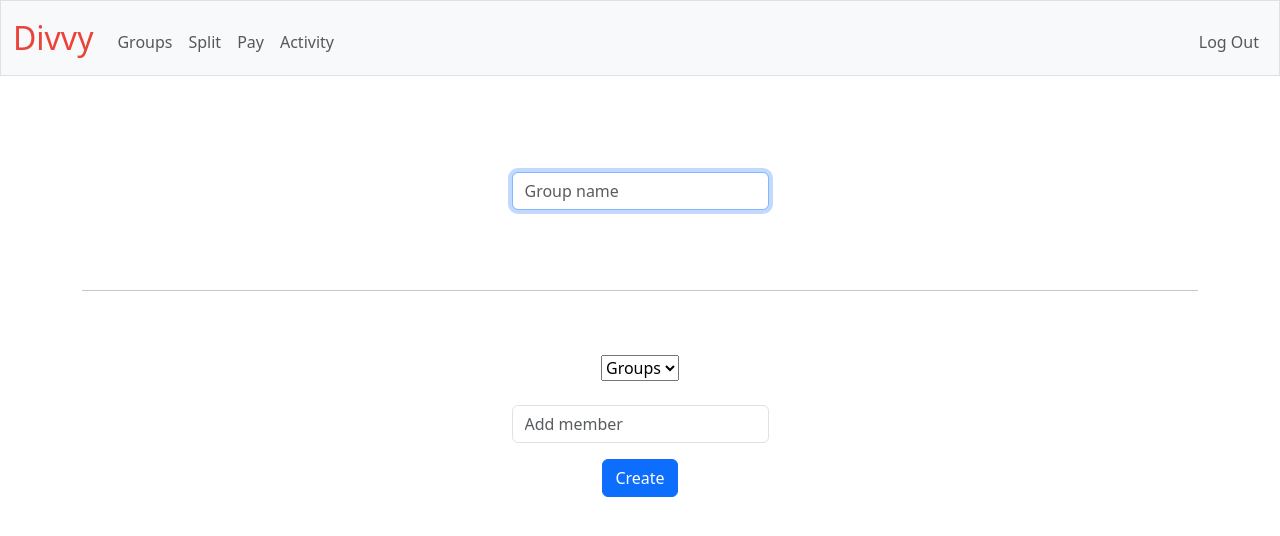
After one commit to michaelliuuu/DIVVY---cs50_project, a Flask app: page /group in a window 1280 px wide. The commit adds this page. Shown: the top 536 px of the page. Run offline with Flask 3, Linux system fonts and the light colour scheme; the visitor is signed in with stand-in values (Sample User, id 1); data that the repository does not hold is empty.

Commit message:
Update creating group and adding members to group
Able to create groups and add members to groups

```diff
--- a/app.py
+++ b/app.py
@@ -51,7 +51,9 @@ def close_db(exception):
 @app.route("/")
 @login_required
 def index():
-    return render_template("index.html")
+    # Shows group, people in group, what their expenses are within group
+
+    return apology("TODO", 403)
 
 
 @app.route("/login", methods=["GET", "POST"])
@@ -155,3 +157,103 @@ def register():
     # User reached route via GET (as by clicking a link or via redirect)
     else:
         return render_template("register.html")
+
+
+"""Add remove member too"""
+@app.route("/group", methods=["GET", "POST"])
+def group():
+    # Create group name OR pick group and add member
+    if request.method == "POST":
+        # Get input
+        create_group_name = request.form.get("group_name")
+        chosen_group = request.form.get("groups")
+
+        # Ensure group name submitted
+        if not create_group_name and not chosen_group:
+            return apology("must submit group name or select group")
+
+        # Get database
+        db = get_db()
+        cursor = db.cursor()
+
+        # Create new group
+        if create_group_name and not chosen_group:
+            cursor.execute("INSERT INTO groups (creator_id, group_name) VALUES (?, ?);", (session["user_id"], create_group_name))
+            db.commit()
+            return redirect("/group")
+
+        # Add members to group
+        elif not create_group_name and chosen_group:
+            member = request.form.get("member")
+            cursor.execute("SELECT id FROM groups WHERE group_name = ?;", (chosen_group,))
+            group = cursor.fetchone()
+
+            group_id = group["id"]
+            cursor.execute("INSERT INTO group_members (group_id, user_id, member_name) VALUES (?, ?, ?)", (group_id, session["user_id"], member))
+            db.commit()
+            return redirect("/group")
+
+    # User reached route via GET (as by clicking a link or via redirect)
+    else:
+        # Get database
+        db = get_db().cursor()
+        group_name = db.execute("SELECT group_name FROM groups WHERE creator_id = ?;", (session["user_id"],)).fetchall()
+
+         # Display group names in the select inputs
+        return render_template("group.html", groups=group_name)
+
+
+@app.route("/split", methods=["GET", "POST"])
+def split():
+    # Choose group, choose members of group, put expense
+    # User reached route via POST (as by submitting a form via POST)
+    if request.method == "POST":
+        # Get inputs
+        group_name = request.form.get("groups")
+        amount = request.form.get("amount")
+
+        # Ensure group name is submitted
+        if not group_name:
+            return apology("must select group name", 403)
+
+        # Get database
+        db = get_db().cursor()
+
+        # Get input from checkboxes
+        group = db.execute("SELECT id FROM groups WHERE group_name = ?;", (group_name,)).fetchone()
+        group_id = group["id"]
+        num_names = db.execute("SELECT member_name FROM group_members WHERE user_id = ? AND group_id = ?", (session["user_id"], group_id,)).fetchall()
+
+        # Show group member names for checkbox
+        render_template("split.html", names = num_names)
+
+        # Ensure amount is submitted
+        if not amount:
+            return apology("must submit amount", 403)
+
+        # Add expense to members by calculating split
+
+
+        # Redirect
+        return redirect("/split")
+
+    # User reached route via GET (as by clicking a link or via redirect)
+    else:
+        # Get database
+        db = get_db().cursor()
+        group_name = db.execute("SELECT group_name FROM groups WHERE creator_id = ?;", (session["user_id"],)).fetchall()
+
+        # Display group names in the select inputs
+        return render_template("split.html", groups = group_name)
+
+
+@app.route("/pay", methods=["GET", "POST"])
+def pay():
+    #
+    return apology("TODO", 403)
+
+
+@app.route("/activity", methods=["GET", "POST"])
+def activity():
+    # Shows all transactions for all groups
+    return apology("TODO", 403)
--- a/schema.sql
+++ b/schema.sql
@@ -1,7 +1,39 @@
+-- Drop tables if they exist
 DROP TABLE IF EXISTS users;
+DROP TABLE IF EXISTS groups;
+DROP TABLE IF EXISTS group_members;
+DROP TABLE IF EXISTS expenses;
 
+-- Users table
 CREATE TABLE users (
     id INTEGER PRIMARY KEY AUTOINCREMENT,
     username TEXT NOT NULL,
     hash TEXT NOT NULL
 );
+
+-- Groups table
+CREATE TABLE groups (
+    id INTEGER PRIMARY KEY AUTOINCREMENT,
+    group_name TEXT NOT NULL,
+    creator_id INTEGER NOT NULL,
+    FOREIGN KEY (creator_id) REFERENCES users(id)
+);
+
+-- Group Members table
+CREATE TABLE group_members (
+    id INTEGER PRIMARY KEY AUTOINCREMENT,
+    group_id INTEGER NOT NULL,
+    user_id INTEGER NOT NULL,
+    member_name TEXT NOT NULL,
+    FOREIGN KEY (group_id) REFERENCES groups(id),
+    FOREIGN KEY (user_id) REFERENCES users(id)
+);
+
+-- Expenses table
+CREATE TABLE expenses (
+    id INTEGER PRIMARY KEY AUTOINCREMENT,
+    group_id INTEGER NOT NULL,
+    description TEXT NOT NULL,
+    amount INTEGER NOT NULL,
+    FOREIGN KEY (group_id) REFERENCES groups(id)
+);
--- /dev/null
+++ b/static/styles.css
@@ -0,0 +1,39 @@
+/* Size for brand */
+nav .navbar-brand
+{
+    font-size: xx-large;
+}
+
+/* Colors for brand */
+nav .navbar-brand .blue
+{
+    color: #537fbe;
+}
+nav .navbar-brand .red
+{
+    color: #ea433b;
+}
+nav .navbar-brand .yellow
+{
+    color: #f5b82e;
+}
+nav .navbar-brand .green
+{
+    color: #2e944b;
+}
+
+table {
+    background-color: transparent;
+    margin-bottom: 1rem;
+    width: 100%;
+}
+
+table th,
+table td {
+    padding: 0.75rem;
+    vertical-align: middle;
+}
+
+tbody tr:nth-of-type(odd) {
+    background-color: rgb(179, 208, 255, 0.3)
+}
--- /dev/null
+++ b/templates/group.html
@@ -0,0 +1,28 @@
+{% extends "layout.html" %}
+
+{% block title %}
+    Groups
+{% endblock %}
+
+{% block main %}
+    <form action="/group" method="post">
+        <br><br>
+        <div class="mb-3">
+            <input autocomplete="off" autofocus class="form-control mx-auto w-auto" name="group_name" placeholder="Group name" type="text">
+        </div>
+        <br><br>
+        <hr>
+        <br><br>
+        <select name="groups">
+            <option disabled selected value="">Groups</option>
+            {% for group in groups %}
+                <option value="{{ group['group_name'] }}">{{ group["group_name"] }}</option>
+            {% endfor %}
+        </select>
+        <br><br>
+        <div class="mb-3">
+            <input autocomplete="off" autofocus class="form-control mx-auto w-auto" name="member" placeholder="Add member" type="text">
+        </div>
+        <button class="btn btn-primary" type="submit">Create</button>
+    </form>
+{% endblock %}
--- a/templates/layout.html
+++ b/templates/layout.html
@@ -16,7 +16,7 @@
 
         <link href="/static/styles.css" rel="stylesheet">
 
-        <title>C$50 Finance: {% block title %}{% endblock %}</title>
+        <title>Divvy: {% block title %}{% endblock %}</title>
 
     </head>
 
@@ -24,18 +24,17 @@
 
         <nav class="bg-light border navbar navbar-expand-md navbar-light">
             <div class="container-fluid">
-                <a class="navbar-brand" href="/"><span class="blue">C</span><span class="red">$</span><span class="yellow">5</span><span class="green">0</span> <span class="red">Finance</span></a>
+                <a class="navbar-brand" href="/"><span class="red">Divvy</span></a>
                 <button aria-controls="navbar" aria-expanded="false" aria-label="Toggle navigation" class="navbar-toggler" data-bs-target="#navbar" data-bs-toggle="collapse" type="button">
                     <span class="navbar-toggler-icon"></span>
                 </button>
                 <div class="collapse navbar-collapse" id="navbar">
                     {% if session["user_id"] %}
                         <ul class="navbar-nav me-auto mt-2">
-                            <li class="nav-item"><a class="nav-link" href="/quote">Quote</a></li>
-                            <li class="nav-item"><a class="nav-link" href="/buy">Buy</a></li>
-                            <li class="nav-item"><a class="nav-link" href="/sell">Sell</a></li>
-                            <li class="nav-item"><a class="nav-link" href="/history">History</a></li>
-                            <li class="nav-item"><a class="nav-link" href="/add_cash">Add Cash</a></li>
+                            <li class="nav-item"><a class="nav-link" href="/group">Groups</a></li>
+                            <li class="nav-item"><a class="nav-link" href="/split">Split</a></li>
+                            <li class="nav-item"><a class="nav-link" href="/pay">Pay</a></li>
+                            <li class="nav-item"><a class="nav-link" href="/activity">Activity</a></li>
                         </ul>
                         <ul class="navbar-nav ms-auto mt-2">
                             <li class="nav-item"><a class="nav-link" href="/logout">Log Out</a></li>
```
Also changed, not shown: templates/index.html (+20 -1 lines), templates/pay.html (added, +27 -0 lines), templates/split.html (added, +27 -0 lines), database.db, 3 other files.
